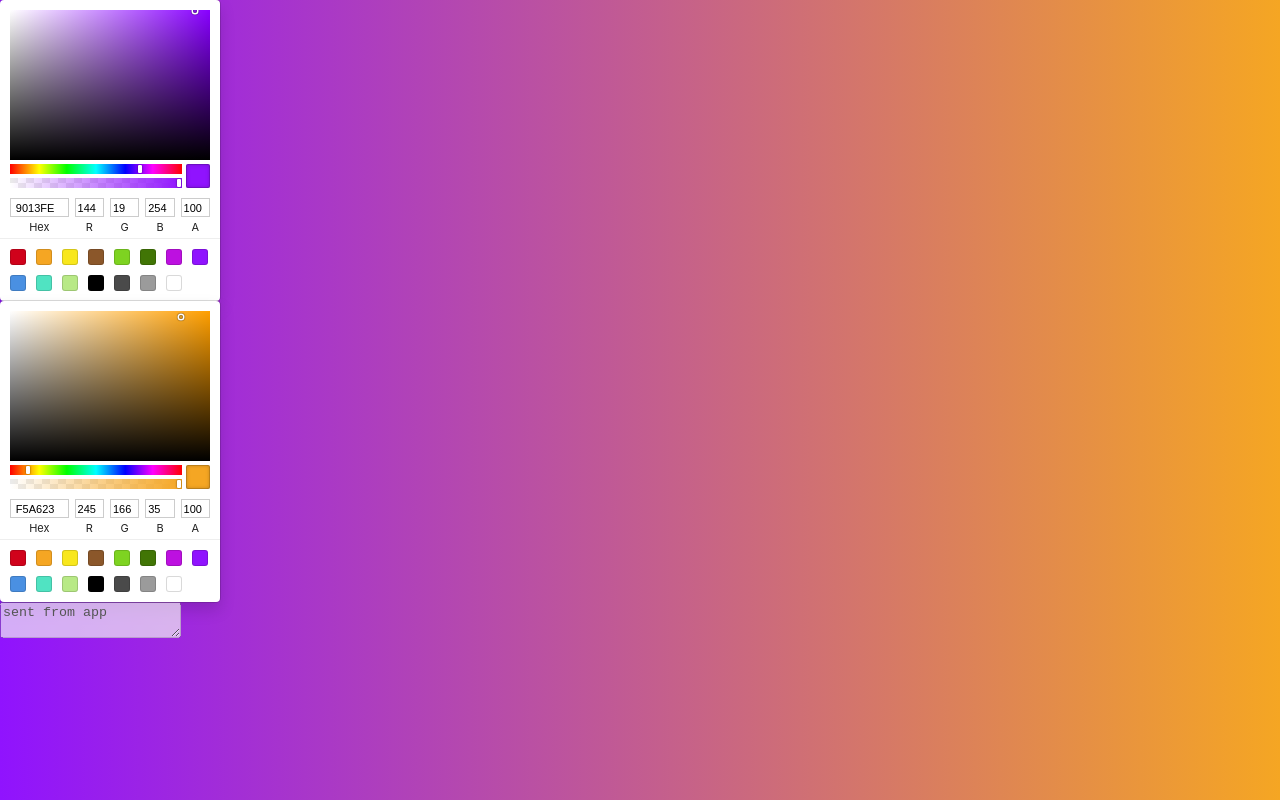
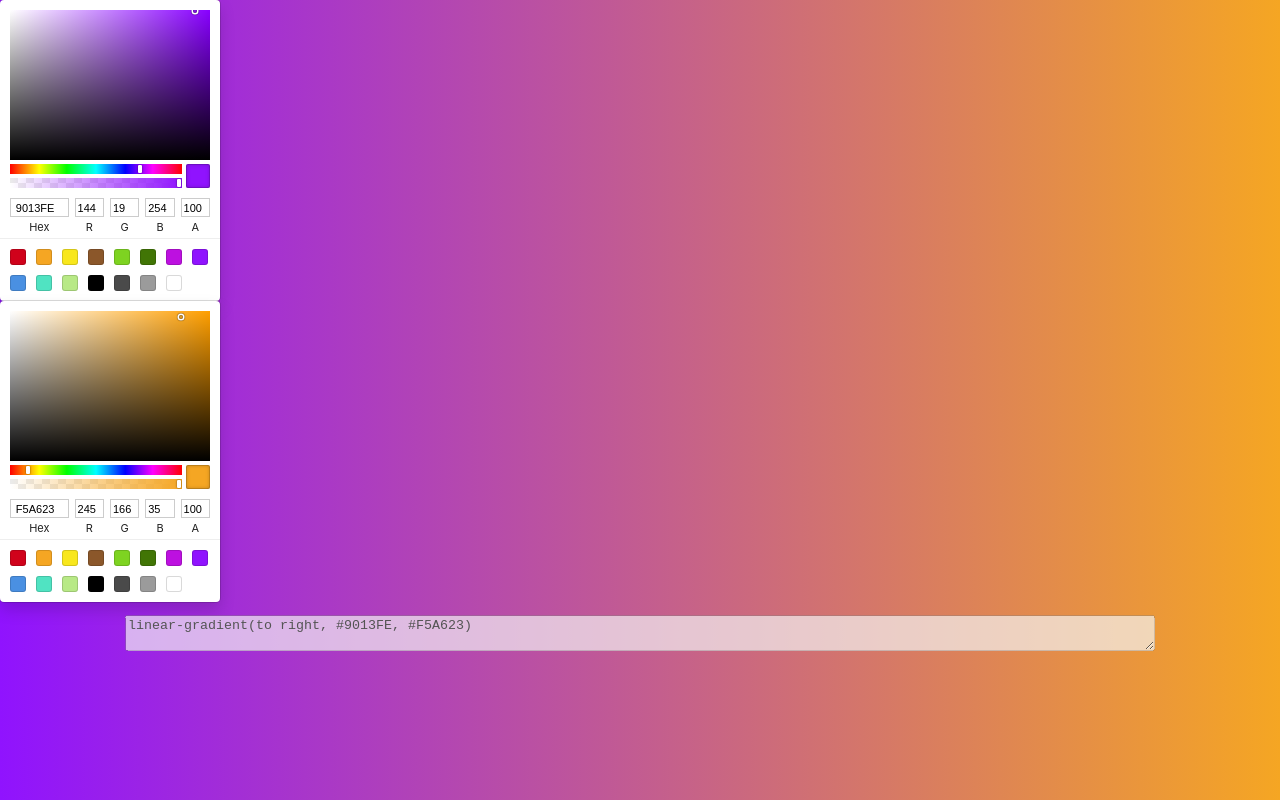
Before and after one commit to dev-rahul-majumdar/gradientmaker, a React (Create React App) app: page / in a window 1280 px wide. Built offline with nearby package versions, Linux system fonts and the light colour scheme.

Commit message:
made text dynamic, center-aligned

```diff
--- a/public/index.html
+++ b/public/index.html
@@ -24,7 +24,7 @@
       work correctly both with client-side routing and a non-root public URL.
       Learn how to configure a non-root public URL by running `npm run build`.
     -->
-    <title>React App</title>
+    <title>Gradient Generator</title>
   </head>
   <body>
     <noscript>You need to enable JavaScript to run this app.</noscript>
--- a/src/App.js
+++ b/src/App.js
@@ -10,8 +10,8 @@ class App extends Component{
 		this.state = {
 			bg1 : '#9013FE',
 			bg2 : '#F5A623',
-			txt : 'sent from app'
 		}
+		this.state.txt = `linear-gradient(to right, ${this.state.bg1}, ${this.state.bg2})`;
 	}
 	onChange1 = (color, e) =>{
 		this.setState({bg1:color.hex});
@@ -22,13 +22,13 @@ class App extends Component{
 		this.resetTxt();
 	}
 	resetTxt = () =>{
-		const newTxt = `linear-gradient(to right, ${this.state.bg1}, ${this.state.bg2})`
-		this.setState({txt: newTxt});
+		const bg = `linear-gradient(to right, ${this.state.bg1}, ${this.state.bg2})`
+		this.setState({txt: bg});
 	}
 	render(){
 		return (
 			<div>
-				<BackGround bg1={this.state.bg1} bg2={this.state.bg2}>
+				<BackGround txt={this.state.txt} bg1={this.state.bg1} bg2={this.state.bg2}>
 					<ColorPicker bg={this.state.bg1} onChange={this.onChange1}/>
 					<ColorPicker bg={this.state.bg2} onChange={this.onChange2}/>
 					<TextArea txt={this.state.txt}/>
--- a/src/Background.js
+++ b/src/Background.js
@@ -1,7 +1,7 @@
 import React from 'react';
 import './Background.css';
 
-const BackGround = ({bg1,bg2, children})=>{
+const BackGround = ({txt, bg1,bg2, children})=>{
     const bgString = `linear-gradient(to right, ${bg1}, ${bg2})`;
     return (
         <div className='main' style={{backgroundImage: bgString}}>
--- /dev/null
+++ b/src/TextArea.css
@@ -0,0 +1,5 @@
+.showoutput{
+    display: block;
+    margin: 1% auto 1% auto;
+    width: 80%;
+}
--- a/src/TextArea.js
+++ b/src/TextArea.js
@@ -1,8 +1,9 @@
 import React from 'react';
+import './TextArea.css';
 
 const TextArea = ({txt}) => {
     return (
-        <textarea disabled='disabled'>{txt}</textarea>
+        <textarea className="showoutput" disabled='disabled' value={txt}></textarea>
     )
 }
 
```
